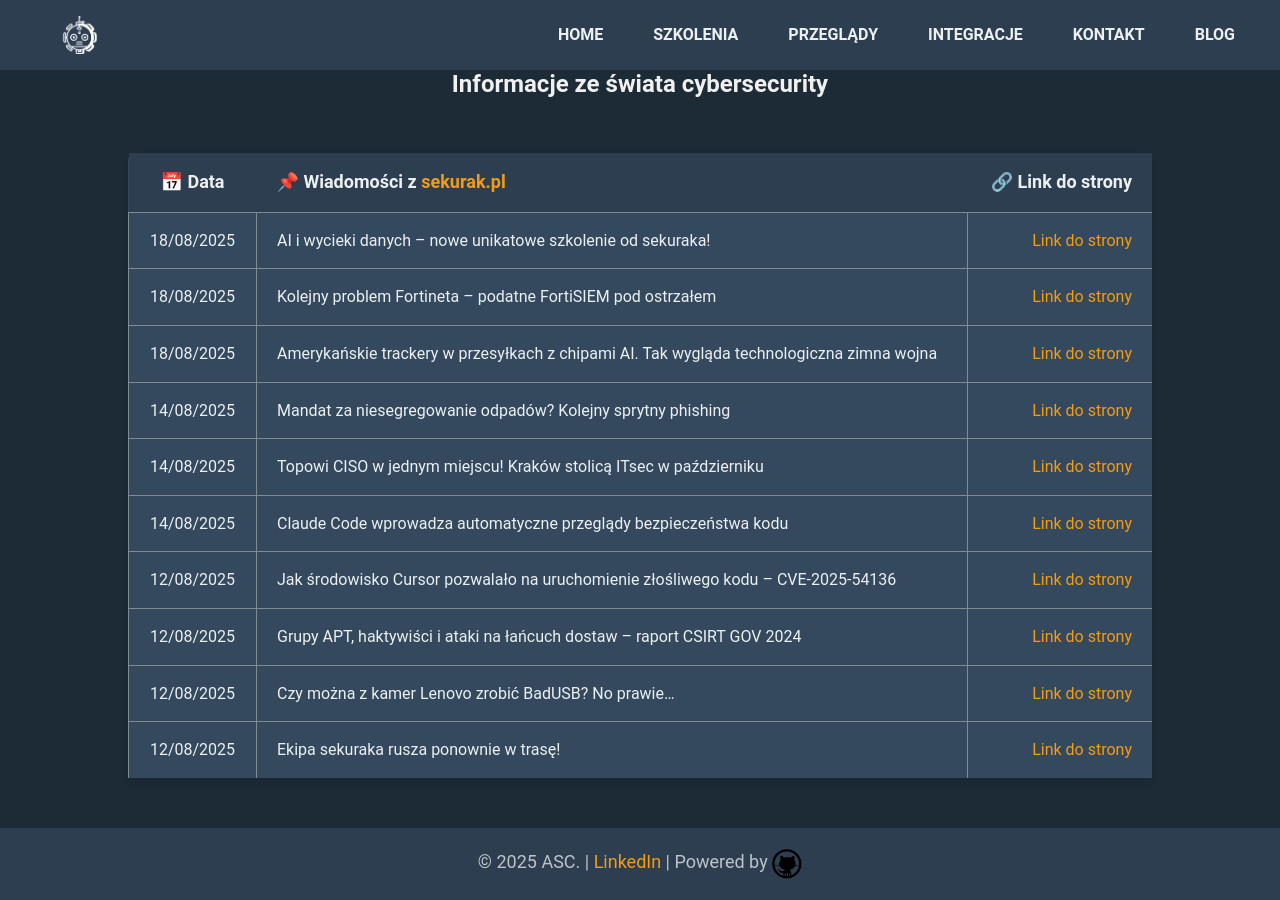
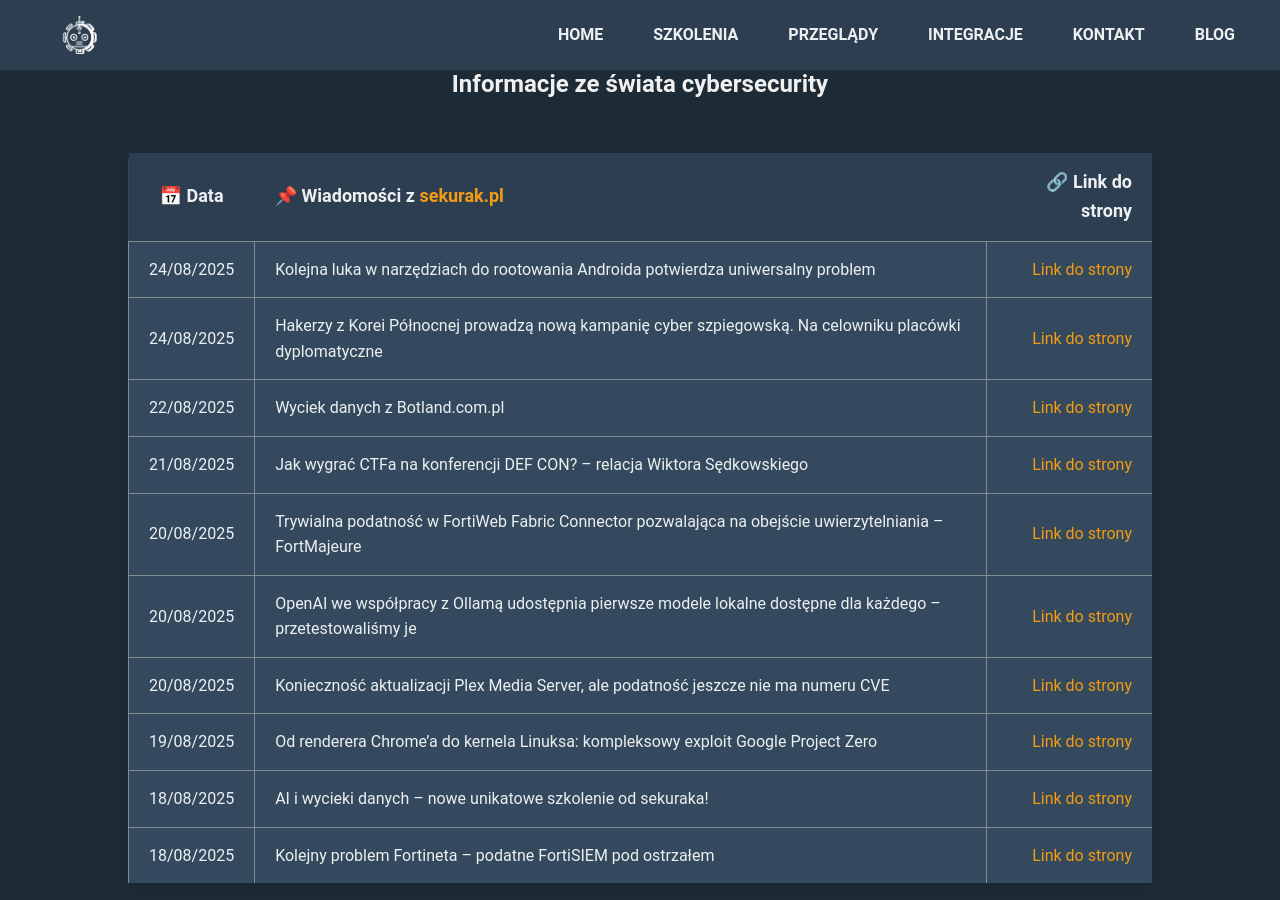
Before and after one commit to dadmins1984/Web, a Jekyll site: the page built from projects.md, in a window 1280 px wide and 900 px high, scrolled down 500 px. Built offline with Jekyll 4.4.1, drawn with Linux system fonts in a browser that asks for light colours.

Commit message:
Blog update: 2025-25-08

```diff
--- a/projects.md
+++ b/projects.md
@@ -16,13 +16,13 @@ title: "Projects"
 
 | 📅 Data | 📌 Wiadomości z [sekurak.pl](https://sekurak.pl/) | 🔗 Link do strony |
 |:---------:|:------------------|-------------------:|
+| 24/08/2025 | Kolejna luka w narzędziach do rootowania Androida potwierdza uniwersalny problem | [Link do strony](https://sekurak.pl/kolejna-luka-w-narzedziach-do-rootowania-androida-potwierdza-uniwersalny-problem/) |
+| 24/08/2025 | Hakerzy z Korei Północnej prowadzą nową kampanię cyber szpiegowską. Na celowniku placówki dyplomatyczne | [Link do strony](https://sekurak.pl/hakerzy-z-korei-polnocnej-prowadza-nowa-kampanie-cyber-szpiegowska-na-celowniku-placowki-dyplomatyczne/) |
+| 22/08/2025 | Wyciek danych z Botland.com.pl | [Link do strony](https://sekurak.pl/wyciek-danych-z-botland-com-pl/) |
+| 21/08/2025 | Jak wygrać CTFa na konferencji DEF CON? – relacja Wiktora Sędkowskiego | [Link do strony](https://sekurak.pl/jak-wygrac-ctfa-na-konferencji-def-con-relacja-wiktora-sedkowskiego/) |
+| 20/08/2025 | Trywialna podatność w FortiWeb Fabric Connector pozwalająca na obejście uwierzytelniania – FortMajeure | [Link do strony](https://sekurak.pl/trywialna-podatnosc-w-fortiweb-fabric-connector-pozwalajaca-na-obejscie-uwierzytelniania-fortmajeure/) |
+| 20/08/2025 | OpenAI we współpracy z Ollamą udostępnia pierwsze modele lokalne dostępne dla każdego – przetestowaliśmy je | [Link do strony](https://sekurak.pl/openai-we-wspolpracy-z-ollama-udostepnia-pierwsze-modele-lokalne-dostepne-dla-kazdego-przetestowalismy-je/) |
+| 20/08/2025 | Konieczność aktualizacji Plex Media Server, ale podatność jeszcze nie ma numeru CVE | [Link do strony](https://sekurak.pl/koniecznosc-aktualizacji-plex-media-server-ale-podatnosc-jeszcze-nie-ma-numeru-cve/) |
+| 19/08/2025 | Od renderera Chrome’a do kernela Linuksa: kompleksowy exploit Google Project Zero | [Link do strony](https://sekurak.pl/od-renderera-chromea-do-kernela-linuksa-kompleksowy-exploit-google-project-zero/) |
 | 18/08/2025 | AI i wycieki danych – nowe unikatowe szkolenie od sekuraka! | [Link do strony](https://sekurak.pl/ai-i-wycieki-danych-nowe-unikatowe-szkolenie-od-sekuraka/) |
 | 18/08/2025 | Kolejny problem Fortineta – podatne FortiSIEM pod ostrzałem | [Link do strony](https://sekurak.pl/kolejny-problem-fortineta-podatne-fortisiem-pod-ostrzalem/) |
-| 18/08/2025 | Amerykańskie trackery w przesyłkach z chipami AI. Tak wygląda technologiczna zimna wojna | [Link do strony](https://sekurak.pl/amerykanskie-trackery-w-przesylkach-z-chipami-ai-tak-wyglada-technologiczna-zimna-wojna/) |
-| 14/08/2025 | Mandat za niesegregowanie odpadów? Kolejny sprytny phishing | [Link do strony](https://sekurak.pl/mandat-za-niesegregowanie-odpadow-kolejny-sprytny-phishing/) |
-| 14/08/2025 | Topowi CISO w jednym miejscu! Kraków stolicą ITsec w październiku | [Link do strony](https://sekurak.pl/topowi-ciso-w-jednym-miejscu-krakow-stolica-itsec-w-pazdzierniku/) |
-| 14/08/2025 | Claude Code wprowadza automatyczne przeglądy bezpieczeństwa kodu | [Link do strony](https://sekurak.pl/claude-code-wprowadza-automatyczne-przeglady-bezpieczenstwa-kodu/) |
-| 12/08/2025 | Jak środowisko Cursor pozwalało na uruchomienie złośliwego kodu – CVE-2025-54136 | [Link do strony](https://sekurak.pl/jak-srodowisko-cursor-pozwalalo-na-uruchomienie-zlosliwego-kodu-cve-2025-54136/) |
-| 12/08/2025 | Grupy APT, haktywiści i ataki na łańcuch dostaw – raport CSIRT GOV 2024 | [Link do strony](https://sekurak.pl/grupy-apt-haktywisci-i-ataki-na-lancuch-dostaw-raport-csirt-gov-2024/) |
-| 12/08/2025 | Czy można z kamer Lenovo zrobić BadUSB? No prawie… | [Link do strony](https://sekurak.pl/czy-mozna-z-kamer-lenovo-zrobic-usb-rubber-ducky-no-prawie/) |
-| 12/08/2025 | Ekipa sekuraka rusza ponownie w trasę! | [Link do strony](https://sekurak.pl/ekipa-sekuraka-rusza-ponownie-w-trase/) |
```
